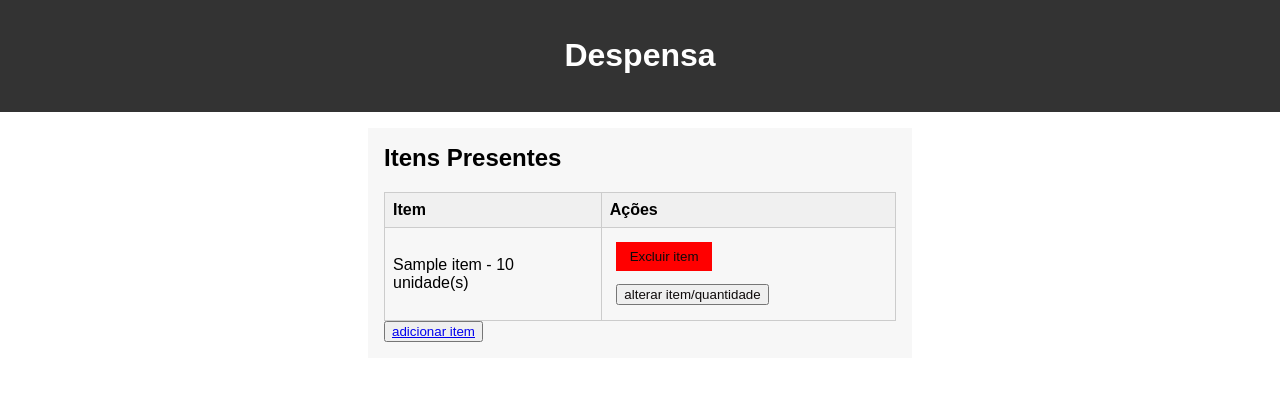
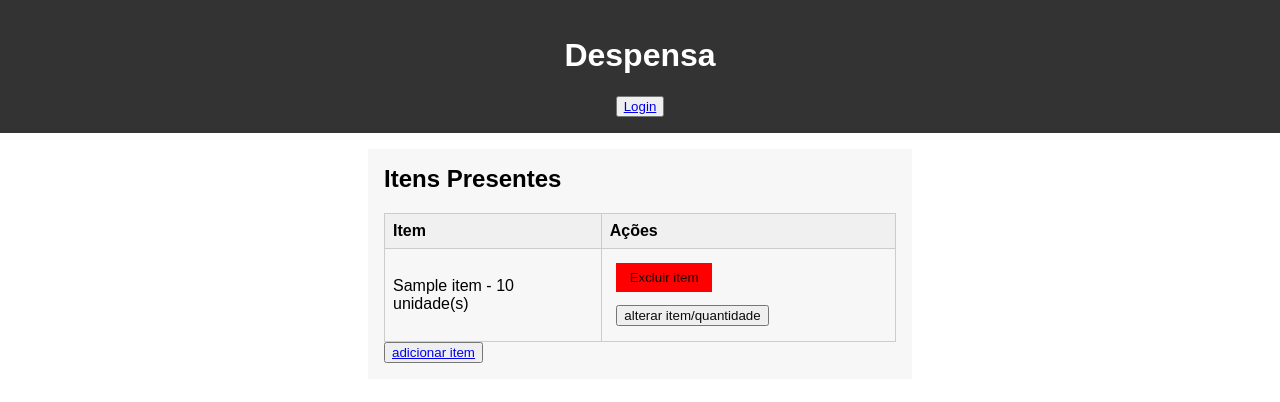
Before and after one commit to luiz-oberto/pantry-project, a Flask app: page / in a window 1280 px wide. Shown: the top 402 px of the page. Run offline with Flask 3, Linux system fonts and the light colour scheme; tables that the repository leaves empty hold one stand-in row (values such as "Sample post").

Commit message:
add auth routes

```diff
--- a/app.py
+++ b/app.py
@@ -1,12 +1,21 @@
 from flask import Flask, render_template, request, jsonify, redirect, flash
 from flask_sqlalchemy import SQLAlchemy
+from flask_login import UserMixin, login_user, LoginManager, login_required, logout_user, current_user
 
 app = Flask(__name__)
 
-app.config['SECRET_KEY'] = 'chave_123@'
+app.config['SECRET_KEY'] = 'secret_key'
 app.config['SQLALCHEMY_DATABASE_URI'] = 'sqlite:///pantry.db'
 
 db = SQLAlchemy(app)
+login_manager = LoginManager()
+login_manager.init_app(app)
+login_manager.login_view = 'login'
+
+class User(db.Model, UserMixin):
+    id = db.Column(db.Integer, primary_key=True)
+    username = db.Column(db.String(80), nullable=False, unique=True)
+    password = db.Column(db.String(80), nullable=False)
 
 class Item(db.Model):
     id = db.Column(db.Integer, primary_key=True)
@@ -14,6 +23,42 @@ class Item(db.Model):
     quantity = db.Column(db.Integer, nullable=False)
 
 
+############################## --ROTAS AUTENTICAÇÃO-- ###################################
+# autenticação - carrega o usuário que não deslogou na última sessão
+@login_manager.user_loader
+def load_user(user_id):
+    return User.query.get(int(user_id))
+
+# rota de login de usuário
+@app.route('/login', methods=["GET"])
+def rota_para_login():
+    return render_template('login.html')
+
+# fazer login
+@app.route('/api/login', methods=["GET","POST"])
+def login():
+    username = request.form.get('username')
+    password = request.form.get('password')
+    user = User.query.filter_by(username=username).first()
+
+    if user and password == user.password:
+            login_user(user)
+            return redirect('/')
+
+    return 'informação inválida'
+
+# rota de logout
+@app.route('/logout', methods=["GET"])
+@login_required
+def logout():
+    logout_user()
+    return redirect('/')
+
+# @app.route('/register')
+
+############################ --END AUTENTICAÇÃO-- ################################
+
+############################ --ROTAS INTERAÇÃO COM ITENS-- #####################
 # Lista todos os itens na página inicial
 @app.route('/')
 def get_items():
@@ -86,8 +131,5 @@ def update_item(item_id):
     return redirect('/')
 
 
-# @app.route('/login')
-# @app.route('/logout')
-
 if __name__ == '__main__':
     app.run(debug=True)
--- a/templates/items.html
+++ b/templates/items.html
@@ -9,6 +9,11 @@
 <body>
     <header>
         <h1>Despensa</h1>
+        {% if current_user.is_authenticated %}
+            <button><a href="{{ url_for('logout') }}">Logout</a></button>
+        {% else %}
+            <button><a href="{{ url_for('rota_para_login') }}">Login</a></button>
+        {% endif %}
     </header>
     <main>
         <section id="presentes">
```
Also changed, not shown: templates/login.html (added, +7 -0 lines).
